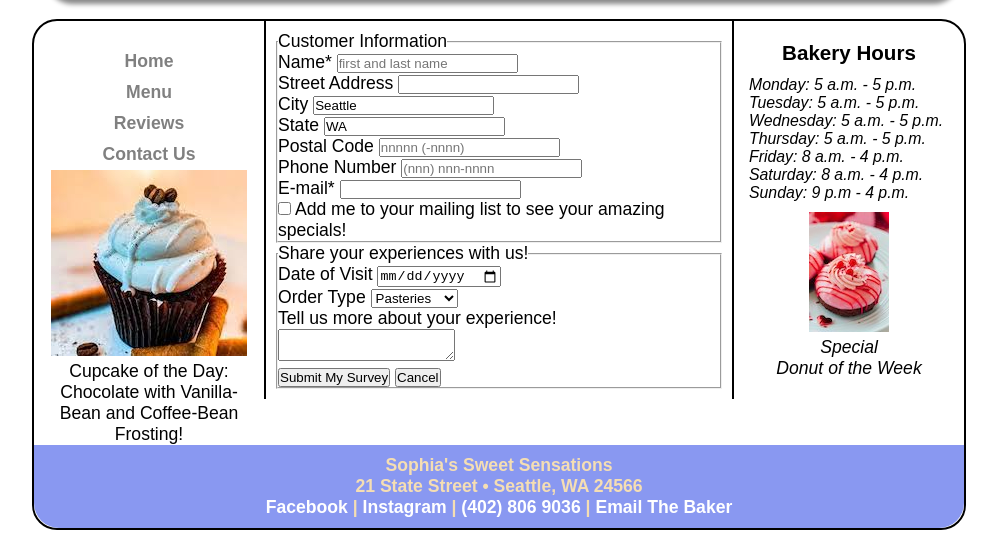
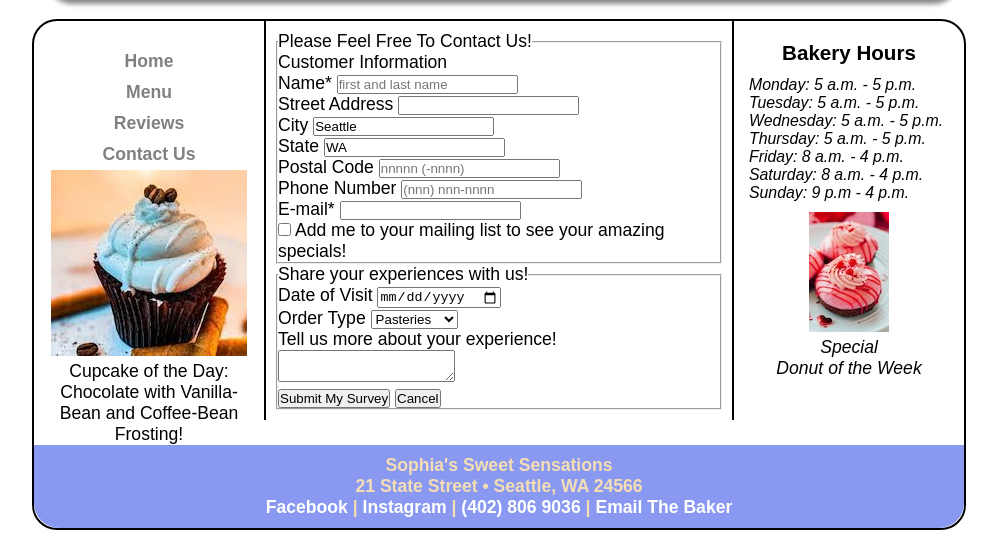
Before and after one commit to rstanosheck/bakery, a plain HTML site: page contact.html in a window 1280 px wide. Shown: the part 322-862 px from the top of the page, without its empty margins (143-1140 px from the left). Drawn offline with Linux system fonts and the light colour scheme.

Commit message:
Add files via upload

```diff
--- a/contact.html
+++ b/contact.html
@@ -45,6 +45,7 @@
 
         <form id="survey" action="http://www.example.com/bakery/survey" method="post">
             <fieldset id="custInfo">
+               <legend>Please Feel Free To Contact Us!</legend>
                <legend>Customer Information</legend>
 
                   <div class="formRow">
```
